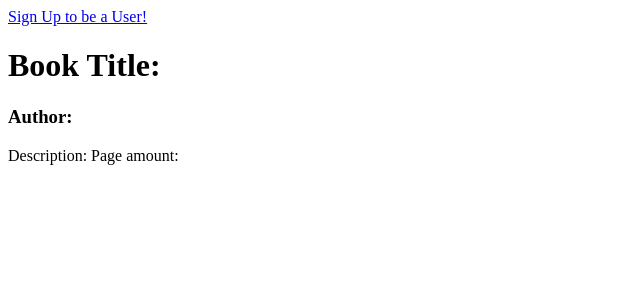
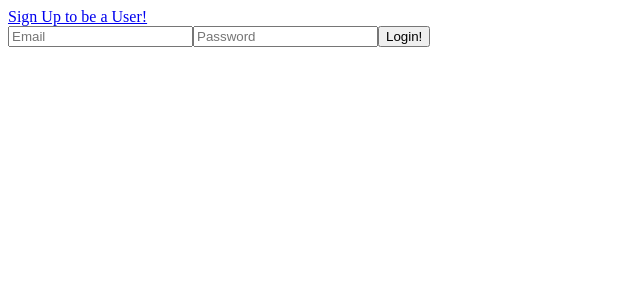
Before and after one commit to dbennin125/bookworm-FE, a React app: page /login in a window 1280 px wide. Shown: the top 300 px of the page, without its empty margins (0-640 px from the left). Built offline with nearby package versions, Linux system fonts and the light colour scheme; no server answers.

Commit message:
able to get an authorized user from database

```diff
--- a/providers/AuthProvider.jsx
+++ b/providers/AuthProvider.jsx
@@ -15,7 +15,7 @@
 
   const login = (email, password) => {
     return fetchLogin(email, password)
-      .then(user => currentUser(user));
+      .then(user => setCurrentUser(user));
   };
 
   return (
--- a/src/components/App/App.jsx
+++ b/src/components/App/App.jsx
@@ -9,11 +9,13 @@
 import BookByID from '../books/BookbyID';
 import SignUp from '../auth/SignUp';
 import Header from '../header/Header';
+import Login from '../auth/Login';
 
 export default function App() {
   return <Router>
     <Header />
     <Switch>
+      <Route exact path='/login' component={Login} />
       <Route exact path='/signup' component={SignUp} />
       <Route exact path='/' component={BooksPage} />
       <Route path='/:id' component={BookByID} />
--- /dev/null
+++ b/src/components/auth/Login.jsx
@@ -0,0 +1,39 @@
+import React, { useState } from 'react';
+import { useLogin } from '../../../hooks/AuthContext';
+
+const Login = () => {
+  const [email, setEmail] = useState('');
+  const [password, setPassword] = useState('');
+  const login = useLogin();
+
+  const handleChange = ({ target }) => {
+    if(target.name === 'email') setEmail(target.value);
+    if(target.name === 'password') setPassword(target.value);
+  };
+
+  const handleSubmit = e => {
+    e.preventDefault();
+    login(email, password);
+  };
+
+  return (
+    <form onSubmit={handleSubmit}>
+      <input
+        type='email'
+        name='email'
+        placeholder='Email'
+        value={email}
+        onChange={handleChange} />
+      <input
+        type='password'
+        name='password'
+        placeholder='Password'
+        value={password}
+        onChange={handleChange}
+      />
+      <button>Login!</button>
+    </form>
+  );
+};
+
+export default Login;
```
Also changed, not shown: 1 other file (tests, documents, lock files or other folders).
